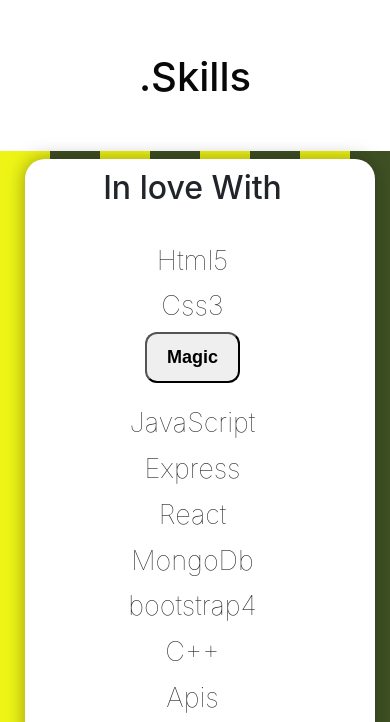
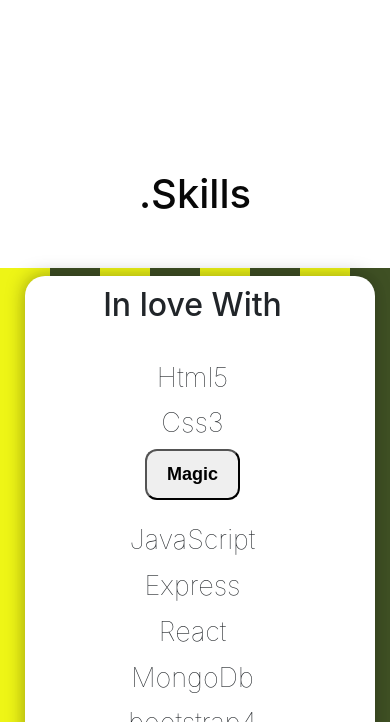
Before and after one commit to sahdev50/sahdevPortofolio, a plain HTML site: page index.html in a window 390 px wide. Shown: the part 2013-2735 px from the top of the page. Drawn offline with nearby package versions, Linux system fonts and the light colour scheme.

Commit message:
responsive design

```diff
--- a/assests/css/style.css
+++ b/assests/css/style.css
@@ -6,6 +6,7 @@
   background-color: black;
   box-shadow: 2px 2px 18px -3px rgba(245, 245, 245, 0.24);
 }
+
 .navItems {
   margin-left: 50%;
   text-align: center;
@@ -402,3 +403,9 @@
     left: 22%;
   }
 }
+@media (max-width: 568px) {
+  .third-section {
+    margin-top: 110%;
+    height: 190vh;
+  }
+}
```
